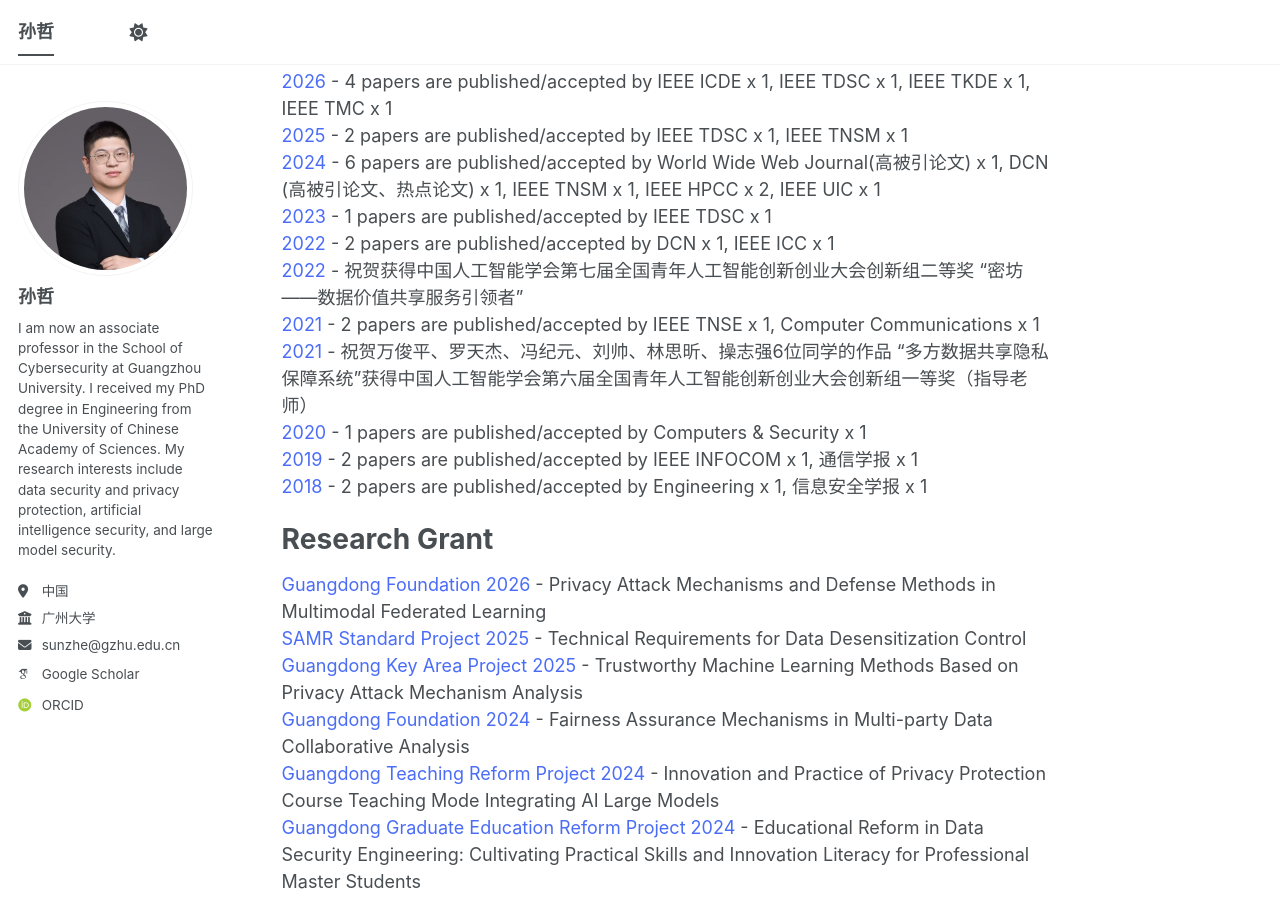
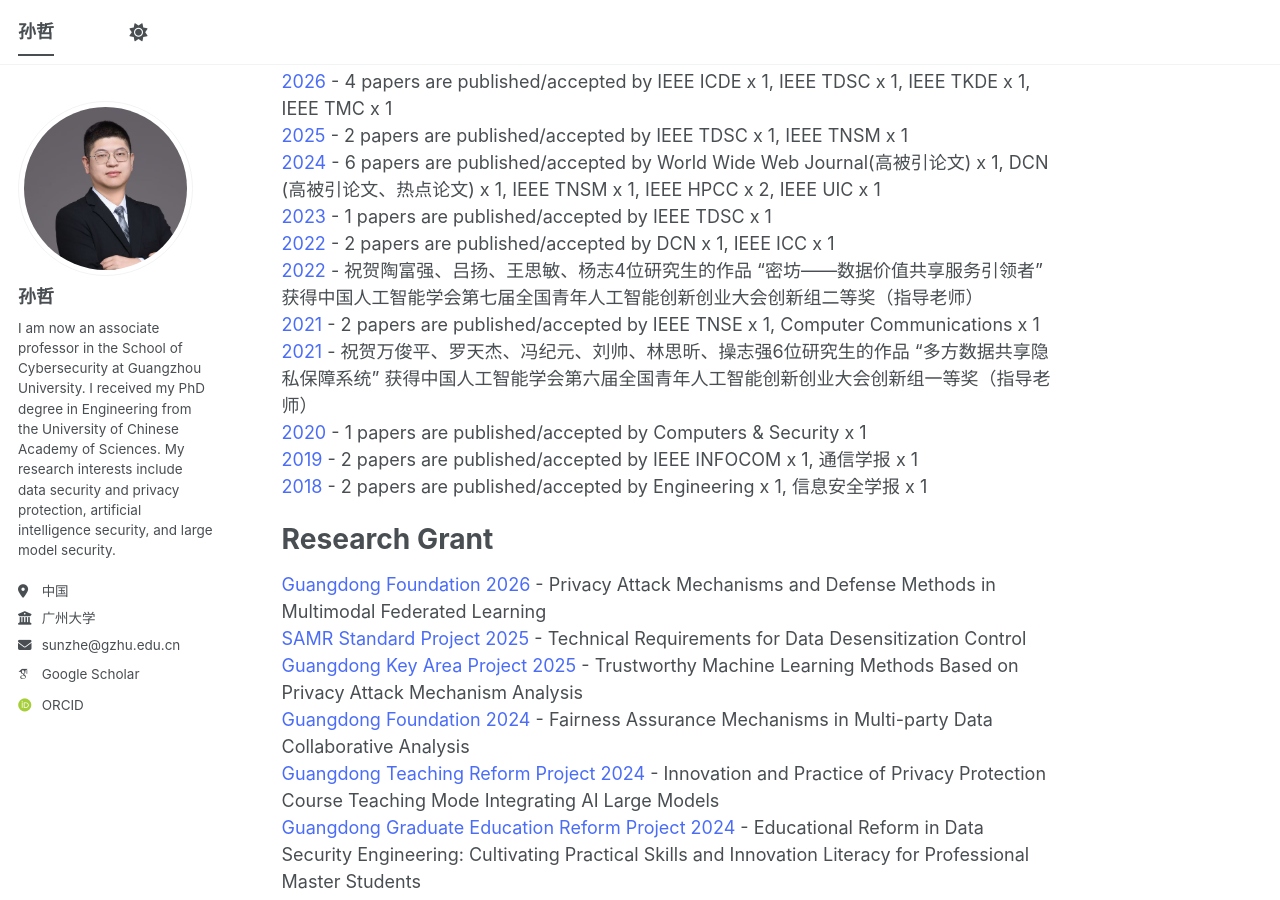
Before and after one commit to ZheSun208/ZheSun208.github.io, a Jekyll site: the page built from _pages/about.md, in a window 1280 px wide and 900 px high, scrolled down 781 px. Built offline with Jekyll 4.4.1, drawn with Linux system fonts in a browser that asks for light colours; some web fonts are replaced; a script bundle is joined from its source files by our own code; library files that are not in the unit come from our copies.

Commit message:
Update about.md

```diff
--- a/_pages/about.md
+++ b/_pages/about.md
@@ -32,9 +32,9 @@ Highlight
 <span style="color:#4a6cf7;">2024</span> - 6 papers are published/accepted by World Wide Web Journal(高被引论文) x 1, DCN (高被引论文、热点论文) x 1, IEEE TNSM x 1, IEEE HPCC x 2, IEEE UIC x 1
 <span style="color:#4a6cf7;">2023</span> - 1 papers are published/accepted by IEEE TDSC x 1
 <span style="color:#4a6cf7;">2022</span> - 2 papers are published/accepted by DCN x 1, IEEE ICC x 1
-<span style="color:#4a6cf7;">2022</span> - 祝贺获得中国人工智能学会第七届全国青年人工智能创新创业大会创新组二等奖 “密坊——数据价值共享服务引领者”
+<span style="color:#4a6cf7;">2022</span> - 祝贺陶富强、吕扬、王思敏、杨志4位研究生的作品 “密坊——数据价值共享服务引领者” 获得中国人工智能学会第七届全国青年人工智能创新创业大会创新组二等奖（指导老师）
 <span style="color:#4a6cf7;">2021</span> - 2 papers are published/accepted by IEEE TNSE x 1, Computer Communications x 1
-<span style="color:#4a6cf7;">2021</span> - 祝贺万俊平、罗天杰、冯纪元、刘帅、林思昕、操志强6位同学的作品 “多方数据共享隐私保障系统”获得中国人工智能学会第六届全国青年人工智能创新创业大会创新组一等奖（指导老师）
+<span style="color:#4a6cf7;">2021</span> - 祝贺万俊平、罗天杰、冯纪元、刘帅、林思昕、操志强6位研究生的作品 “多方数据共享隐私保障系统” 获得中国人工智能学会第六届全国青年人工智能创新创业大会创新组一等奖（指导老师）
 <span style="color:#4a6cf7;">2020</span> - 1 papers are published/accepted by Computers & Security x 1
 <span style="color:#4a6cf7;">2019</span> - 2 papers are published/accepted by IEEE INFOCOM x 1, 通信学报 x 1
 <span style="color:#4a6cf7;">2018</span> - 2 papers are published/accepted by Engineering x 1, 信息安全学报 x 1
```
